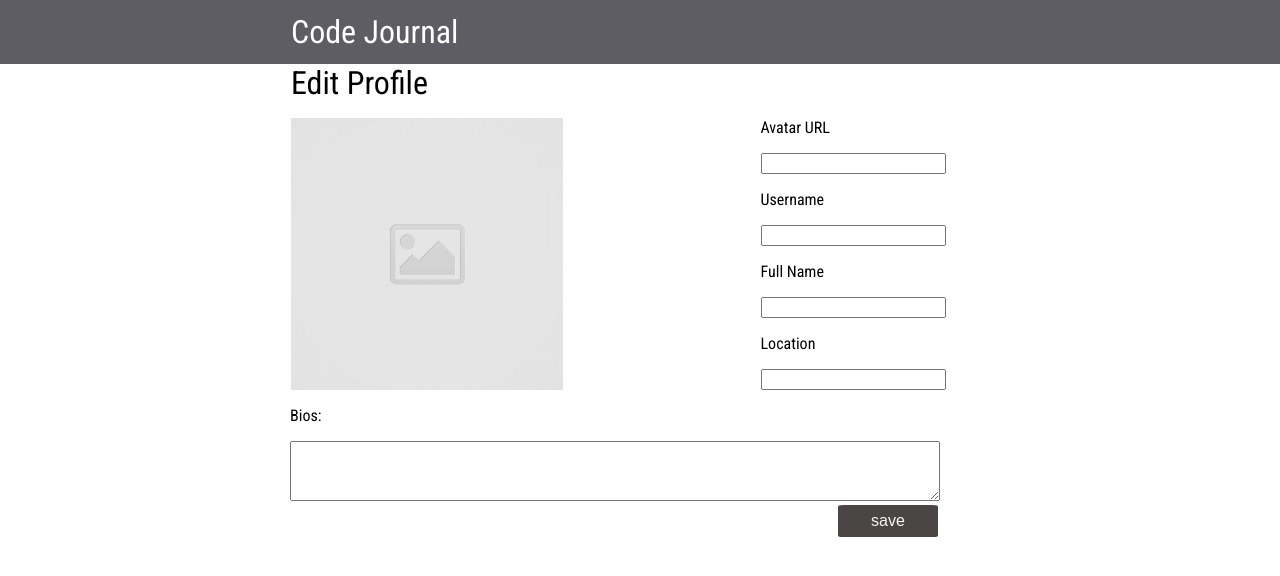
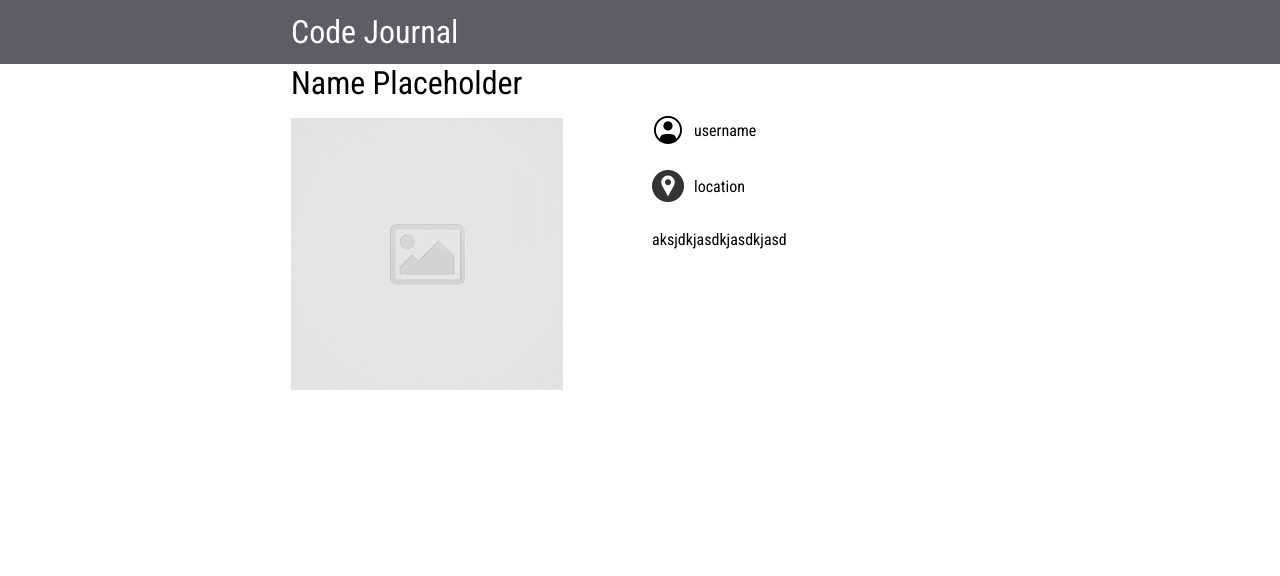
Before and after one commit to allen-huang9/code-journal, a website: page index.html in a window 1280 px wide. Drawn offline with Linux system fonts and the light colour scheme.

Commit message:
Built an example profile and added 2 icon to images. #3 and #4

```diff
--- a/css/styles.css
+++ b/css/styles.css
@@ -38,7 +38,7 @@ button {
     margin: 0;
 }
 
-.site-name, .page-title{
+.site-name, .page-title, .profile-name {
   font-size: 2rem;
   margin: auto 0;
 }
@@ -70,6 +70,21 @@ button {
   display: none;
 }
 
+.icons {
+  width: 2rem;
+  height: 2rem;
+}
+
+.user-profile-info {
+  display: flex;
+  align-items: center;
+  width: 100%;
+  height: 3.5rem;
+}
+
+.user-profile-info > p {
+  margin-left: 10px;
+}
 @media screen and (min-width: 768px) {
 
   button {
@@ -105,4 +120,9 @@ button {
     justify-content: flex-start;
     margin-left: 65px;
   }
+
+  .info.column-half {
+    display: flex;
+    justify-content: flex-start;
+  }
 }
--- a/index.html
+++ b/index.html
@@ -25,7 +25,7 @@
     </div>
   </header>
   <main>
-    <div data-view="edit-profile" class="show">
+    <div data-view="edit-profile" class="hide">
       <div class="container">
         <div class="row header-text-page">
           <div class="column-half">
@@ -80,6 +80,38 @@
     </div>
     <div data-view="profile" class="hide">
 
+
+        <div class="container">
+          <div class="row header-text-page">
+            <div class="column-half">
+              <p class="profile-name">Name Placeholder</p>
+            </div>
+          </div>
+          <div class="row">
+            <div class="column-half">
+              <div class="pfp-preview">
+                <img src="images/placeholder-image-square.jpg" class="pfp">
+              </div>
+            </div>
+            <div class="info column-half">
+              <div>
+                <div class="user-profile-info">
+                  <img src="images/person-icon.png" class="icons">
+                  <p>username</p>
+                </div>
+                <div class="user-profile-info">
+                  <img src="images/location-icon.png" class="icons">
+                  <p>location</p>
+                </div>
+                <div>
+                  <p class="bios-text">aksjdkjasdkjasdkjasd</p>
+                </div>
+              </div>
+            </div>
+          </div>
+        </div>
+
+
     </div>
   </main>
   <script src="js/data.js"></script>
```
Also changed, not shown: images/location-icon.png (added), images/person-icon.png (added).
